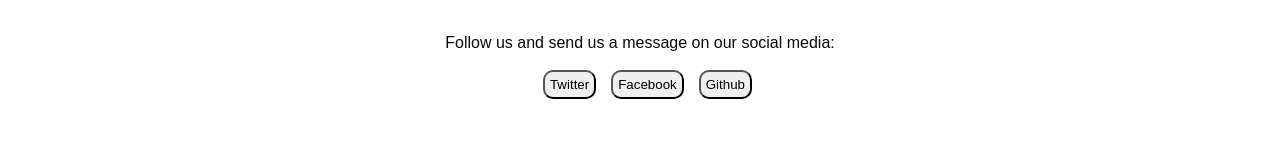
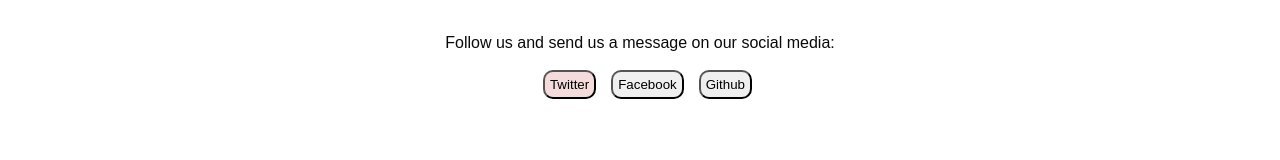
Before and after one commit to eagrundy/movies_bucket_list_frontend, a React (Create React App) app: page /contact in a window 1280 px wide. In both pictures the pointer is over the button "Twitter". Shown: the part 861-1021 px from the top of the page. Built offline with nearby package versions, Linux system fonts and the light colour scheme; no server answers.

Commit message:
Added hover to contact css

```diff
--- a/src/components/header/Contact.js
+++ b/src/components/header/Contact.js
@@ -1,5 +1,5 @@
 // import React from 'react';
-import { Link } from "react-router-dom";
+// import { Link } from "react-router-dom";
 
 function Contact() {
     return(
--- a/src/components/header/Navbar.css
+++ b/src/components/header/Navbar.css
@@ -50,3 +50,7 @@ li a {
 li a:hover {
   background-color: #e9b4b478;
 }
+
+button:hover {
+  background-color: #e9b4b478;
+}
```
